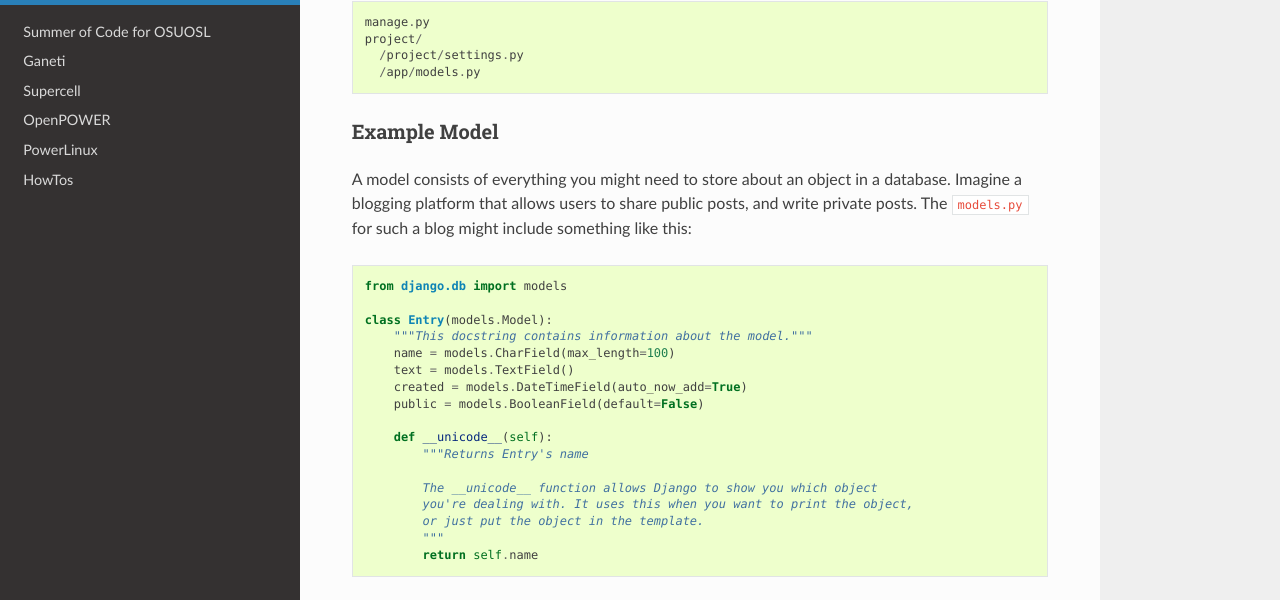
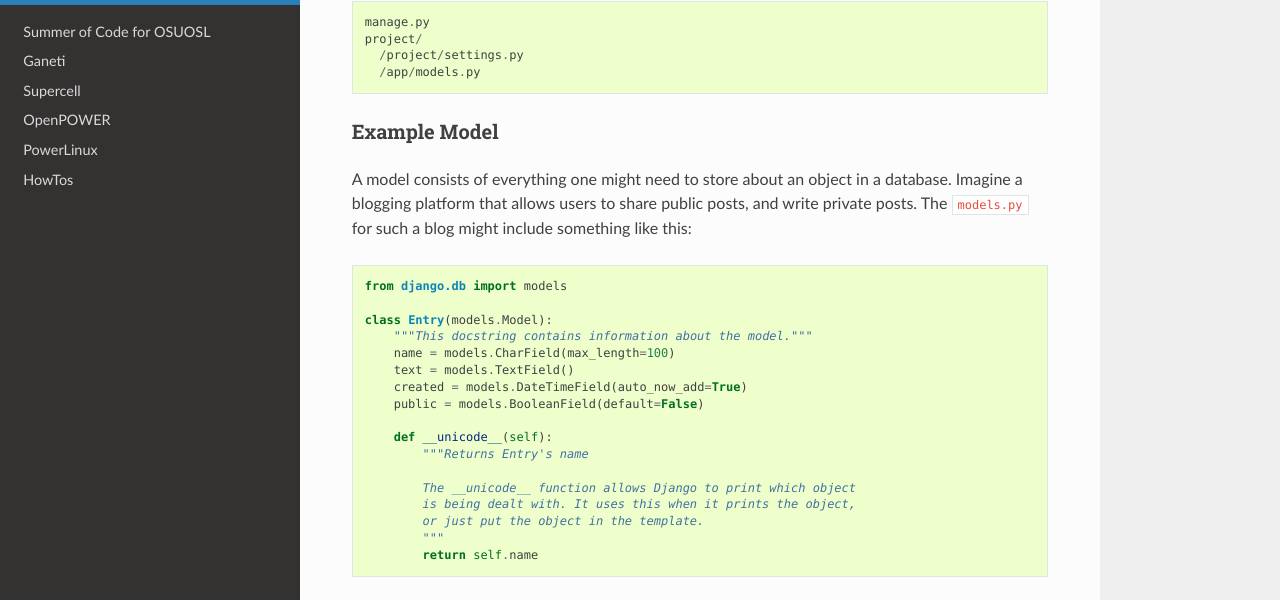
Before and after one commit to osuosl/wiki, a Sphinx documentation site: the page built from source/development_process/index.rst, in a window 1280 px wide and 900 px high, scrolled down 4320 px. Shown: the part 88-688 px from the top of the window. Built offline with Sphinx 7.4.7 and the Read the Docs theme 2.0.0, drawn with Linux system fonts in a browser that asks for light colours.

Commit message:
you -> not you

```diff
--- a/source/development_process/index.rst
+++ b/source/development_process/index.rst
@@ -236,7 +236,7 @@ look something like this::
 Example Model
 ~~~~~~~~~~~~~
 
-A model consists of everything you might need to store about an object in a
+A model consists of everything one might need to store about an object in a
 database. Imagine a blogging platform that allows users to share public posts,
 and write private posts. The ``models.py`` for such a blog might include
 something like this:
@@ -255,8 +255,8 @@ something like this:
       def __unicode__(self):
           """Returns Entry's name
 
-          The __unicode__ function allows Django to show you which object
-          you're dealing with. It uses this when you want to print the object,
+          The __unicode__ function allows Django to print which object
+          is being dealt with. It uses this when it prints the object,
           or just put the object in the template.
           """
           return self.name
```
